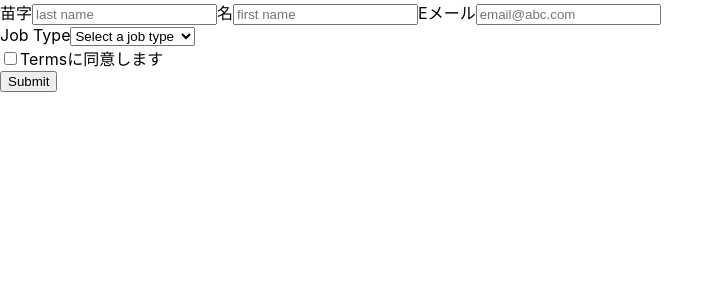
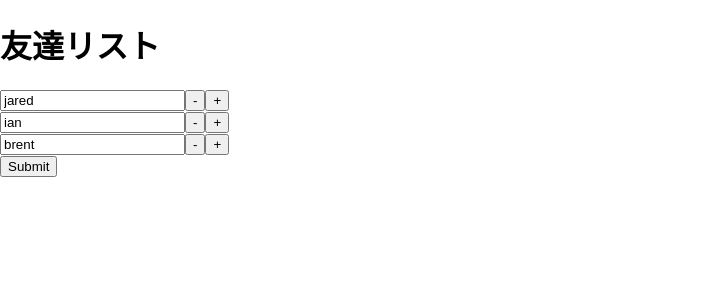
Before and after one commit to Yulikepython/formik-tut, a React (Create React App) app in the folder src/: page / in a window 1280 px wide. Shown: the top 300 px of the page, without its empty margins (0-724 px from the left). Built offline with nearby package versions, Linux system fonts and the light colour scheme.

Commit message:
field array

```diff
--- a/src/src/App.js
+++ b/src/src/App.js
@@ -1,9 +1,9 @@
-import SignupForm from "./sixth0320"
+import FriendList from "./seventh0321"
 
 function App() {
   return (
     <div className="App">
-      <SignupForm tst="myLastName" />
+      <FriendList />
     </div>
   );
 }
--- /dev/null
+++ b/src/src/seventh0321.js
@@ -0,0 +1,53 @@
+//https://formik.org/docs/api/fieldarray
+import React from "react"
+import {Formik, Form, Field, FieldArray } from "formik"
+
+const FriendList = () => (
+    <div>
+        <h1>友達リスト</h1>
+        <Formik
+            initialValues={{ friends: ["jared", "ian", "brent"]}}
+            onSubmit={values =>
+                setTimeout(() => {
+                    alert(JSON.stringify(values, null, 2))
+                }, 500)
+            }
+            render={({ values }) => (
+                <Form>
+                    <FieldArray
+                        name="friends"
+                        render={arrayHelpers => (
+                            <div>
+                                {values.friends && values.friends.length >0 ?
+                                     (values.friends.map((friend, index) =>
+                                        (
+                                         <div key={index}>
+                                             <Field name={`friends.${index}`} />
+                                             <button
+                                                type="button"
+                                                onClick={() => arrayHelpers.remove(index)}
+                                             >-</button>
+                                             <button
+                                                type="button"
+                                                onClick={() => arrayHelpers.insert(index, '')}
+                                             >+</button>
+                                         </div>
+                                        ))
+                                        ): (
+                                            <button type="button" onClick={() => arrayHelpers.push("")}>
+                                                Add a friend
+                                            </button>
+                                        )}
+                                        <div>
+                                            <button type="submit">Submit</button>
+                                        </div>
+                            </div>
+                        )}
+                    />
+                </Form>
+            )}
+        />
+    </div>
+)
+
+export default FriendList
```
